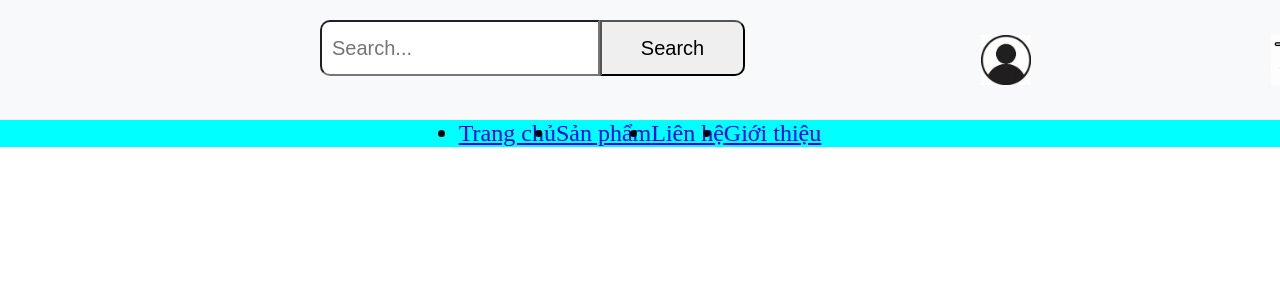
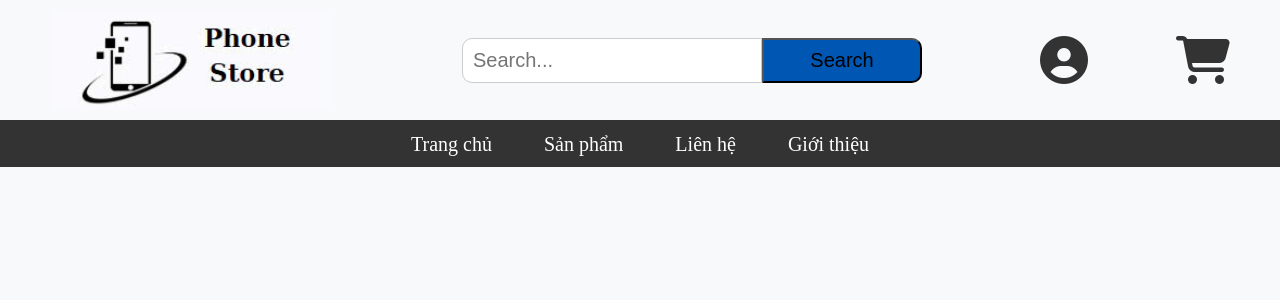
Before and after one commit to MaiHuong64/DoAn_WebBanDienThoai, a PHP site: page /pages/index.htm in a window 1280 px wide. Shown: the top 300 px of the page. Run offline with PHP 8.4, Linux system fonts and the light colour scheme.

Commit message:
Refactor CSS for improved layout and styling; replace images with Font Awesome icons for user and cart

```diff
--- a/CSS/index.css
+++ b/CSS/index.css
@@ -3,46 +3,83 @@
     padding: 0;
     box-sizing: border-box;
 }
+body{
+    background-color: #f8f9fa;
+    font-family: Arial, sans-serif;
+    color: #333333;
+}
 .container{
     font-size: 24px;
     font-family: 'Times New Roman', Times, serif;
-    overflow: hidden;
 }
 .header{
-    background-color: #f8f9fa;
-    padding: 10px;
-    padding-left: 100px;
+    color: #ffffff; /* Chữ trắng */
+    padding: 10px 40px;
     width: 100%;
     text-align: center;
     display: flex;
+    justify-content: space-between;
+    align-items: center;
+    gap: 20;
 }
 .logo{
     background-image: url('../images/logo.jpg');
     width: 300px;
     height: 100px;
     background-repeat: no-repeat;
+    background-size: contain;
+    background-position: center;
 }
 .search-bar{
-   margin: -10px 6px 14px 200px;
-   padding: 20px;
-   display: flex;
-   border: none;
-   border-radius: 10px;
+    flex: 1;
+    display: flex;
+    max-width: 500px;
+    min-width: 300px;
+    margin-left: 50px;
 }
 input[type="text"]{
-    width: 280px;
+    width: 300px;
     padding: 10px;
     font-size: 20px;
     border-radius: 10px 0px 0px 10px;
+    border: 1px solid #ccc;
 }
 button[type="submit"]{
-    width: 145px;
+    width: 160px;
+    padding: 5px;
     font-size: 20px;
     border-radius: 0px 10px 10px 0px;
+    cursor: pointer;
+    color: #000;
+    justify-content: center;
+    align-items: center;
+    background-color: #0056b3;
+}
+button[type="submit"] a{
+    text-decoration: none;
+    color: #000;
+    padding: 20px;
+    font-size: 24px;
+}
+button[type="submit"]:hover {
+    background-color: #0069d9;
+    color: white;
+}
+.user {
+    display: flex;
+    align-items: center;
+    justify-content: center;
+    width: 60px;
+    height: 60px;
+}
+
+.user i , .cart i{
+    font-size: 48px;
+    color: #333;
 }
 .user, .cart {
-    margin-left: 190px;
-    padding: 20px;
+    margin-left: 0;
+    padding: 10px;
     display: flex;
     align-items: center;
 }
@@ -52,31 +89,34 @@
     margin-right: 10px;
 }
 .menu-list{
+   overflow: hidden;
+    background-color: #333;
+    display: inline-flex;
+    width: 100%;
+    justify-content: center;
+    list-style: none;
+}
+.menu-list ul{
+    list-style-type: none;
+    padding: 0;
+    margin: 0;
     display: flex;
     justify-content: center;
-    align-items: center;
+}
+.menu-list li{
+    padding: 10px 10px;
+    text-align: center;
+    color: white;
     font-size: 24px;
-    background-color: aqua;
-    width: 100%;
 }
-.menu-list ul{
-    display: flex;
-    list-style-type: none;
-    padding: 20px;
-    margin: 0;
-    list-style: none;
+.menu-list li a{
+    text-decoration: none;
+    text-align: center;
+    color: white;
+    font-size: 20px;
+    padding: 14px 16px;
 }
-.menu-list ul li{
-    margin: 0 20px;
-    padding: 10px;
-    cursor: pointer;
-    transition: background-color 0.3s ease;
+.menu-list li a:hover{
+    background-color: #111;
+    color: white;
 }
-.menu-list ul li:hover{
-    background-color: #e0e0e0;
-    border-radius: 5px;
-}
-.menu-list ul li a{
-    text-decoration: none;
-    color: black;
-}
--- a/pages/index.htm
+++ b/pages/index.htm
@@ -3,6 +3,7 @@
 <head>
     <meta charset="UTF-8">
     <meta name="viewport" content="width=device-width, initial-scale=1.0">
+    <link rel="stylesheet" href="https://cdnjs.cloudflare.com/ajax/libs/font-awesome/6.5.0/css/all.min.css">
     <link rel="stylesheet" href="..\CSS\index.css">
     <title>Document</title>
 </head>
@@ -17,11 +18,11 @@
             </div>
 
             <div class="user">
-                <img src="../Icon/user.jpg" alt="">
+                <i class="fa-solid fa-circle-user"></i>
             </div>
 
             <div class="cart">
-                <img src="../Icon/cart.jpg" alt="">
+                <i class="fa-solid fa-cart-shopping"></i>
             </div>
 
         </div>
```
Also changed, not shown: pages/connect.php (added, +17 -0 lines).
